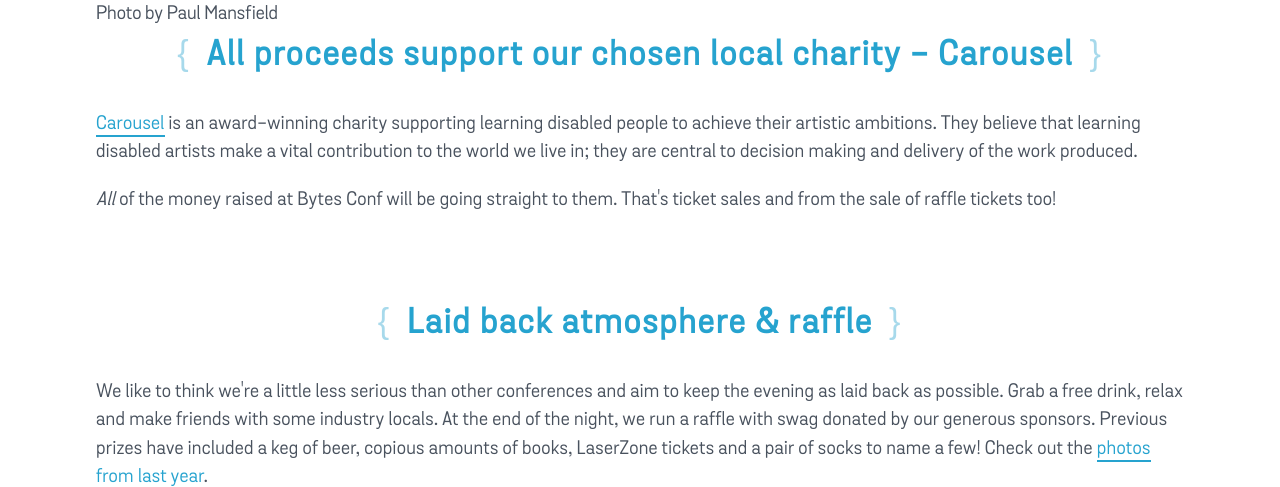
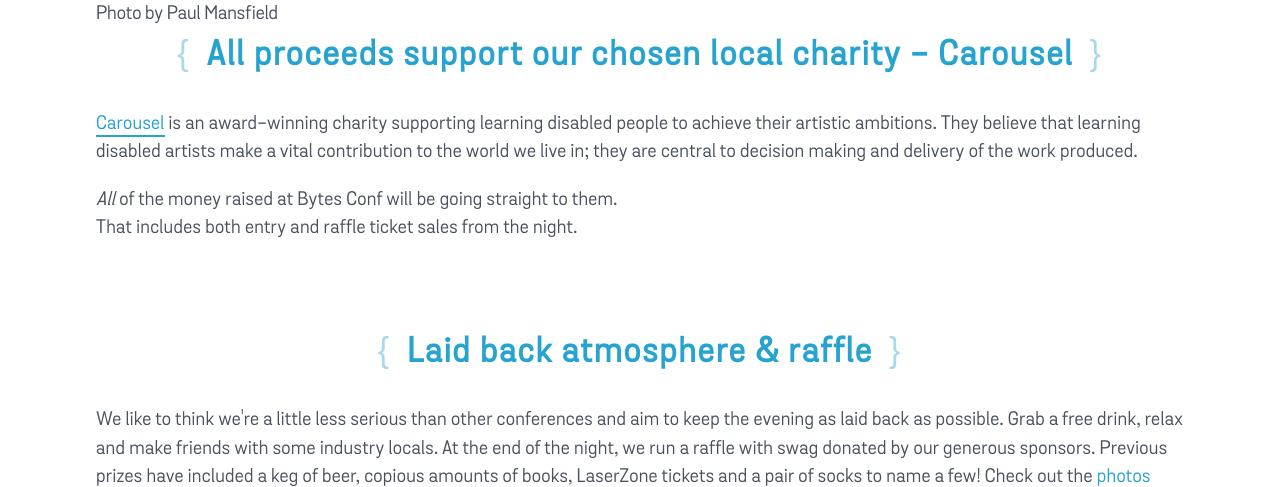
Before and after one commit to liquidlight/bytes, a PHP site: page / in a window 1280 px wide. Shown: the part 2702-3189 px from the top of the page. Run offline with PHP 8.4, Linux system fonts and the light colour scheme.

Commit message:
Bug: Updating sentence to make sense

```diff
--- a/html/index.php
+++ b/html/index.php
@@ -128,7 +128,7 @@
 					<div class="shapeOutside"></div>
 					<h2 class="jsHeading">All proceeds support our chosen local charity - Carousel</h2>
 					<p><a href="http://www.carousel.org.uk">Carousel</a> is an award-winning charity supporting learning disabled people to achieve their artistic ambitions. They believe that learning disabled artists make a vital contribution to the world we live in; they are central to decision making and delivery of the work produced.</p>
-					<p><em>All</em> of the money raised at Bytes Conf will be going straight to them. That's ticket sales and from the sale of raffle tickets too!</p>
+					<p><em>All</em> of the money raised at Bytes Conf will be going straight to them.<br>That includes both entry and raffle ticket sales from the night.</p>
 				</div>
 			</div>
 		</section>
```
